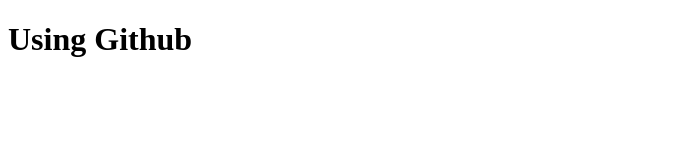
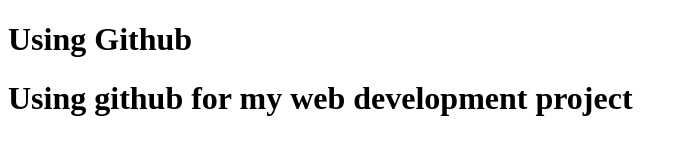
Before and after one commit to rizwan19/programming-hero, a plain HTML site: page index.html in a window 1280 px wide. Shown: the whole page, without its empty margins (0-687 px from the left). Drawn offline with Linux system fonts and the light colour scheme.

Commit message:
added a line in index.html

```diff
--- a/index.html
+++ b/index.html
@@ -7,5 +7,6 @@
 </head>
 <body>
     <h1>Using Github</h1>
+    <h1>Using github for my web development project</h1>
 </body>
 </html>
```
